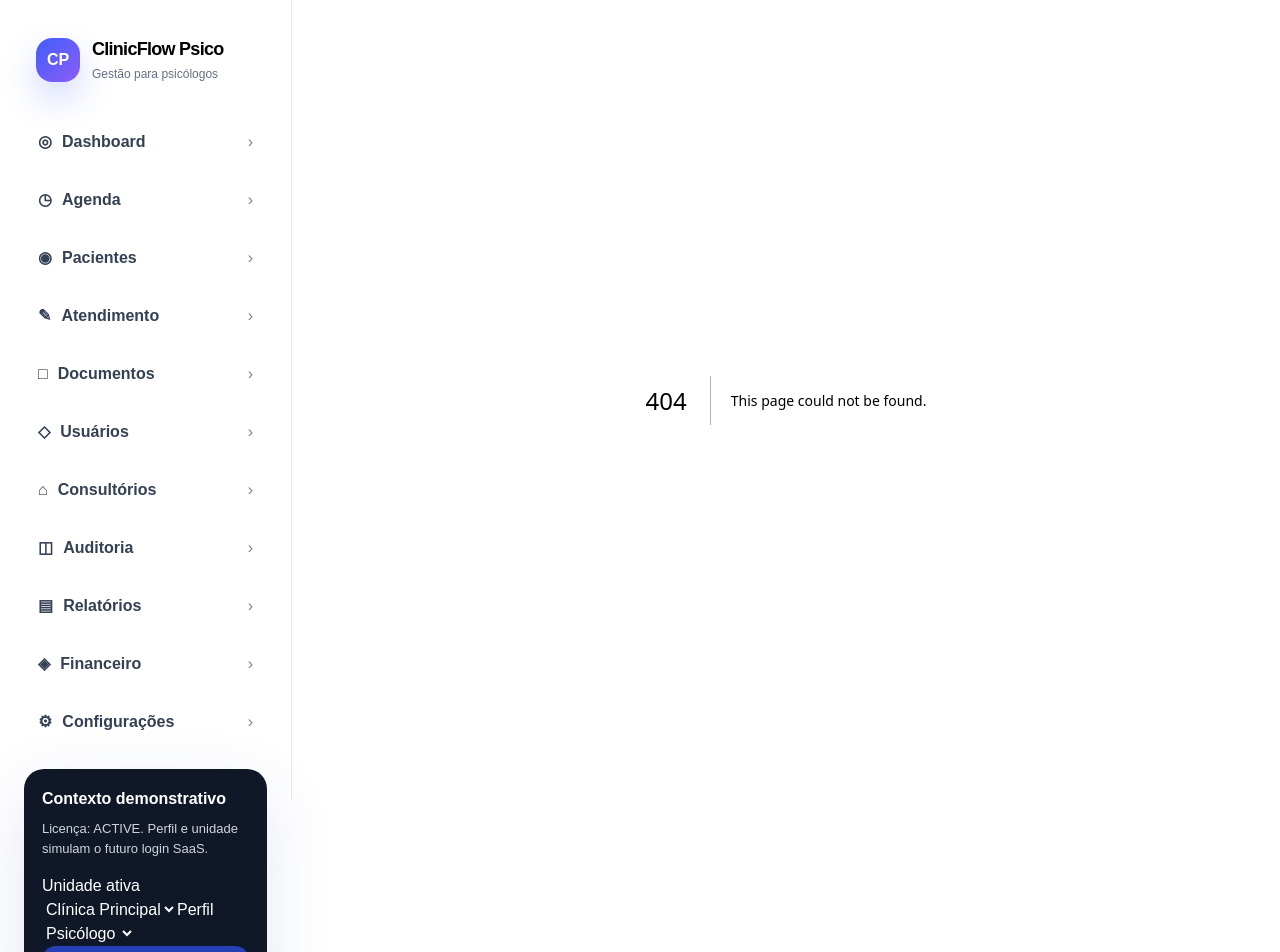
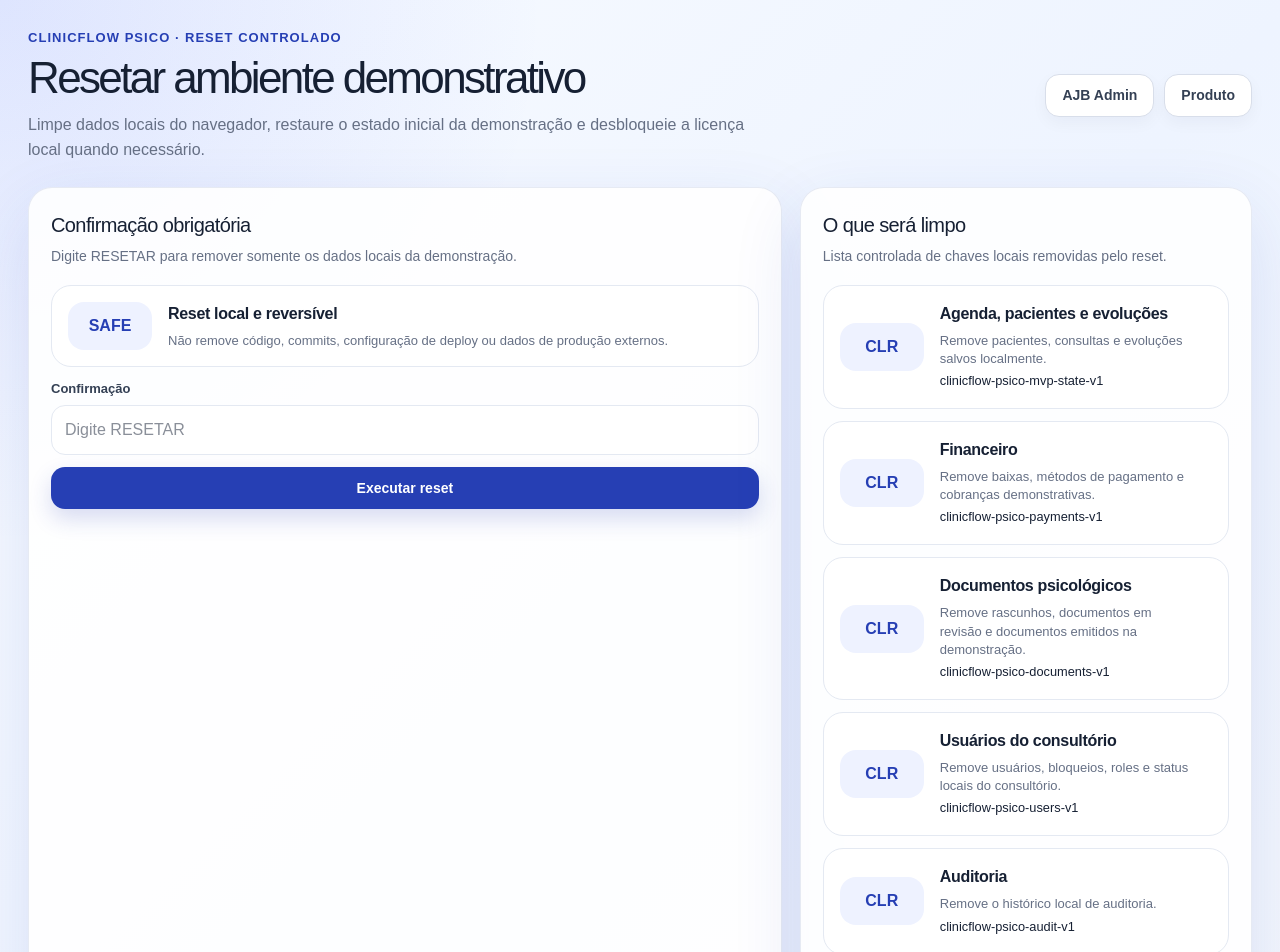
Before and after one commit to anjobrito/clinicflow-psico, a Next.js app: page /reset in a window 1280 px wide. Before the commit this address had no page. Shown: the top 952 px of the page. Built offline with nearby package versions, Linux system fonts and the light colour scheme.

Commit message:
feat: add reset flow and commercial readiness docs
Add reset flow, unit validation, roadmap documentation and commercial readiness notes after CI success.

```diff
--- a/app/AppRouteShell.tsx
+++ b/app/AppRouteShell.tsx
@@ -18,6 +18,7 @@ const navigation = [
   { href: "/auditoria", label: "Auditoria", icon: "◫" },
   { href: "/relatorios", label: "Relatórios", icon: "▤" },
   { href: "/financeiro", label: "Financeiro", icon: "◈" },
+  { href: "/reset", label: "Reset", icon: "↺" },
   { href: "/", label: "Configurações", icon: "⚙" },
 ];
 
@@ -62,12 +63,12 @@ export default function AppRouteShell({ children }: { children: React.ReactNode
     setActiveClinicId(clinicId);
   }
 
-  if (pathname.startsWith("/ajb-admin")) {
+  if (pathname.startsWith("/ajb-admin") || pathname.startsWith("/reset")) {
     return <>{children}</>;
   }
 
   if (!isLicenseAllowed(licenseStatus)) {
-    return <AccessDenied title="Licença bloqueada" message="A licença deste consultório está bloqueada ou cancelada pela AJBNetSystems. O acesso ao ambiente do cliente foi interrompido até a regularização." actionHref="/ajb-admin" actionLabel="Abrir AJB Admin" />;
+    return <AccessDenied title="Licença bloqueada" message="A licença deste consultório está bloqueada ou cancelada pela AJBNetSystems. O acesso ao ambiente do cliente foi interrompido até a regularização." actionHref="/reset" actionLabel="Resetar demonstração" />;
   }
 
   if (pathname === "/") {
--- /dev/null
+++ b/app/demoReset.ts
@@ -0,0 +1,29 @@
+export type DemoStorageKey = {
+  key: string;
+  label: string;
+  description: string;
+};
+
+export const demoStorageKeys: DemoStorageKey[] = [
+  { key: "clinicflow-psico-mvp-state-v1", label: "Agenda, pacientes e evoluções", description: "Remove pacientes, consultas e evoluções salvos localmente." },
+  { key: "clinicflow-psico-payments-v1", label: "Financeiro", description: "Remove baixas, métodos de pagamento e cobranças demonstrativas." },
+  { key: "clinicflow-psico-documents-v1", label: "Documentos psicológicos", description: "Remove rascunhos, documentos em revisão e documentos emitidos na demonstração." },
+  { key: "clinicflow-psico-users-v1", label: "Usuários do consultório", description: "Remove usuários, bloqueios, roles e status locais do consultório." },
+  { key: "clinicflow-psico-audit-v1", label: "Auditoria", description: "Remove o histórico local de auditoria." },
+  { key: "clinicflow-psico-clinics-v1", label: "Consultórios", description: "Remove unidades e consultórios cadastrados localmente." },
+  { key: "clinicflow-psico-active-clinic-v1", label: "Unidade ativa", description: "Remove o consultório ativo selecionado." },
+  { key: "clinicflow-psico-client-role", label: "Perfil demonstrativo", description: "Remove o perfil PSICOLOGO/SECRETARIA selecionado." },
+  { key: "clinicflow-psico-license-status", label: "Licença demonstrativa", description: "Remove bloqueios locais de licença e volta ao padrão ACTIVE." },
+];
+
+export function resetDemoEnvironment() {
+  if (typeof window === "undefined") return 0;
+
+  demoStorageKeys.forEach((item) => window.localStorage.removeItem(item.key));
+  window.dispatchEvent(new CustomEvent("clinicflow-license-change"));
+  window.dispatchEvent(new CustomEvent("clinicflow-clinics-change"));
+  window.dispatchEvent(new CustomEvent("clinicflow-active-clinic-change"));
+  window.dispatchEvent(new CustomEvent("clinicflow-audit-change"));
+
+  return demoStorageKeys.length;
+}
--- /dev/null
+++ b/app/reset/page.tsx
@@ -0,0 +1,56 @@
+"use client";
+
+import Link from "next/link";
+import { useState } from "react";
+import { demoStorageKeys, resetDemoEnvironment } from "../demoReset";
+
+export default function ResetPage() {
+  const [confirmation, setConfirmation] = useState("");
+  const [resetDone, setResetDone] = useState(false);
+  const [removedCount, setRemovedCount] = useState(0);
+  const canReset = confirmation === "RESETAR";
+
+  function executeReset() {
+    if (!canReset) return;
+    const count = resetDemoEnvironment();
+    setRemovedCount(count);
+    setResetDone(true);
+    setConfirmation("");
+  }
+
+  return (
+    <main className="main-area">
+      <header className="topbar">
+        <div>
+          <p className="page-kicker">ClinicFlow Psico · Reset controlado</p>
+          <h1 className="page-title">Resetar ambiente demonstrativo</h1>
+          <p className="page-description">Limpe dados locais do navegador, restaure o estado inicial da demonstração e desbloqueie a licença local quando necessário.</p>
+        </div>
+        <div className="top-actions"><Link className="btn btn-secondary" href="/ajb-admin">AJB Admin</Link><Link className="btn btn-secondary" href="/">Produto</Link></div>
+      </header>
+
+      <section className="grid two-column" style={{ marginTop: 18 }}>
+        <div className="card">
+          <div className="card-header"><div><h2 className="card-title">Confirmação obrigatória</h2><p className="card-description">Digite RESETAR para remover somente os dados locais da demonstração.</p></div></div>
+          <div className="appointment-list">
+            <div className="appointment-item"><div className="time-box">SAFE</div><div><p className="item-title">Reset local e reversível</p><p className="item-meta">Não remove código, commits, configuração de deploy ou dados de produção externos.</p></div></div>
+            <div className="field"><label>Confirmação</label><input value={confirmation} onChange={(event) => setConfirmation(event.target.value)} placeholder="Digite RESETAR" /></div>
+            <button className="btn btn-primary" disabled={!canReset} onClick={executeReset}>Executar reset</button>
+            {resetDone && <div className="empty-state">Reset concluído. {removedCount} grupos de dados locais foram limpos. Abra o produto para recriar a base demonstrativa inicial.</div>}
+          </div>
+        </div>
+
+        <div className="card">
+          <div className="card-header"><div><h2 className="card-title">O que será limpo</h2><p className="card-description">Lista controlada de chaves locais removidas pelo reset.</p></div></div>
+          <div className="appointment-list">
+            {demoStorageKeys.map((item) => <div className="appointment-item" key={item.key}><div className="time-box">CLR</div><div><p className="item-title">{item.label}</p><p className="item-meta">{item.description}</p><small>{item.key}</small></div></div>)}
+          </div>
+        </div>
+      </section>
+
+      <section className="card" style={{ marginTop: 18 }}>
+        <div className="card-header"><div><h2 className="card-title">Uso recomendado</h2><p className="card-description">Use esta tela quando a demonstração ficar poluída, quando a licença local estiver bloqueada ou antes de uma apresentação comercial.</p></div></div>
+      </section>
+    </main>
+  );
+}
--- a/package.json
+++ b/package.json
@@ -8,8 +8,9 @@
     "start": "next start",
     "lint": "eslint",
     "typecheck": "tsc --noEmit",
+    "test:unit": "node scripts/unit-tests.mjs",
     "test:smoke": "node scripts/smoke-test.mjs",
-    "test": "npm run lint && npm run typecheck && npm run test:smoke && npm run build",
+    "test": "npm run lint && npm run typecheck && npm run test:unit && npm run test:smoke && npm run build",
     "db:generate": "prisma generate",
     "db:migrate": "prisma migrate dev",
     "db:studio": "prisma studio"
--- a/scripts/smoke-test.mjs
+++ b/scripts/smoke-test.mjs
@@ -6,11 +6,13 @@ const requiredFiles = [
   "app/accessControl.ts",
   "app/clientSession.ts",
   "app/clinicContext.ts",
+  "app/demoReset.ts",
   "app/audit.ts",
   "app/ajb-admin/page.tsx",
   "app/documentos/page.tsx",
   "app/usuarios/page.tsx",
   "app/consultorios/page.tsx",
+  "app/reset/page.tsx",
   "app/auditoria/page.tsx",
   "app/financeiro/page.tsx",
   "app/relatorios/page.tsx",
@@ -23,6 +25,7 @@ for (const file of requiredFiles) {
 const accessControl = await readFile("app/accessControl.ts", "utf8");
 const clientSession = await readFile("app/clientSession.ts", "utf8");
 const clinicContext = await readFile("app/clinicContext.ts", "utf8");
+const reset = await readFile("app/demoReset.ts", "utf8");
 const shell = await readFile("app/AppRouteShell.tsx", "utf8");
 const admin = await readFile("app/ajb-admin/page.tsx", "utf8");
 const documents = await readFile("app/documentos/page.tsx", "utf8");
@@ -36,13 +39,14 @@ const assertions = [
   [accessControl.includes('"documents:read"'), "documents permission is defined"],
   [clientSession.includes("BLOCKED") && clientSession.includes("CANCELED"), "blocked license statuses are defined"],
   [shell.includes("isLicenseAllowed"), "global license gate is enabled"],
-  [shell.includes('/documentos') && shell.includes('/usuarios') && shell.includes('/consultorios') && shell.includes('/auditoria'), "main navigation contains delivered modules"],
+  [shell.includes('/documentos') && shell.includes('/usuarios') && shell.includes('/consultorios') && shell.includes('/auditoria') && shell.includes('/reset'), "main navigation contains delivered modules"],
   [admin.includes("setStoredLicenseStatus"), "AJB admin controls the demo client license"],
   [documents.includes('can(role, "documents:read")'), "documents enforce role access"],
   [users.includes("appendAuditEntry"), "user management is audited"],
   [clinicContext.includes("ACTIVE_CLINIC_STORAGE_KEY"), "active clinic context is persisted"],
   [clinics.includes("CLINIC_CREATED") && clinics.includes("ACTIVE_CLINIC_CHANGED"), "clinic management actions are audited"],
   [clinics.includes('can(role, "patients:read-full")'), "clinic management is restricted to psychologist role"],
+  [reset.includes("resetDemoEnvironment") && reset.includes("clinicflow-psico-license-status"), "reset utility clears local demo and license state"],
 ];
 
 const failed = assertions.filter(([ok]) => !ok);
--- /dev/null
+++ b/scripts/unit-tests.mjs
@@ -0,0 +1,37 @@
+import assert from "node:assert/strict";
+import { readFile } from "node:fs/promises";
+
+const resetSource = await readFile("app/demoReset.ts", "utf8");
+const resetPage = await readFile("app/reset/page.tsx", "utf8");
+const shell = await readFile("app/AppRouteShell.tsx", "utf8");
+const accessControl = await readFile("app/accessControl.ts", "utf8");
+
+const expectedKeys = [
+  "clinicflow-psico-mvp-state-v1",
+  "clinicflow-psico-payments-v1",
+  "clinicflow-psico-documents-v1",
+  "clinicflow-psico-users-v1",
+  "clinicflow-psico-audit-v1",
+  "clinicflow-psico-clinics-v1",
+  "clinicflow-psico-active-clinic-v1",
+  "clinicflow-psico-client-role",
+  "clinicflow-psico-license-status",
+];
+
+for (const key of expectedKeys) {
+  assert.ok(resetSource.includes(key), `Reset utility must cover ${key}`);
+}
+
+assert.equal(new Set(expectedKeys).size, expectedKeys.length, "Reset keys must be unique");
+assert.ok(resetSource.includes("resetDemoEnvironment"), "Reset function must be exported");
+assert.ok(resetSource.includes("localStorage.removeItem"), "Reset must remove localStorage keys");
+assert.ok(resetSource.includes("clinicflow-license-change"), "Reset must notify license consumers");
+assert.ok(resetSource.includes("clinicflow-clinics-change"), "Reset must notify clinic consumers");
+assert.ok(resetPage.includes("RESETAR"), "Reset page must require explicit confirmation");
+assert.ok(shell.includes('pathname.startsWith("/reset")'), "Reset route must bypass license gate");
+assert.ok(shell.includes('href: "/reset"'), "Reset route must be visible in navigation");
+assert.ok(accessControl.includes("SECRETARIA"), "Secretary role must stay in the permission matrix");
+assert.ok(!accessControl.match(/SECRETARIA:[\s\S]*finance:read/), "Secretary must not receive finance access");
+assert.ok(!accessControl.match(/SECRETARIA:[\s\S]*documents:read/), "Secretary must not receive document access");
+
+console.log("PASS - unit checks for reset, license gate and access matrix");
```
Also changed, not shown: 21 other files (tests, documents, lock files or other folders).
